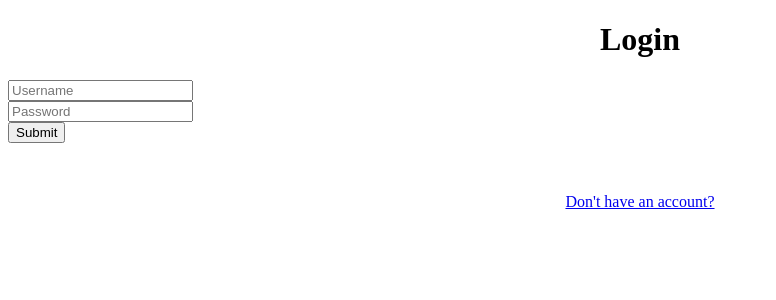
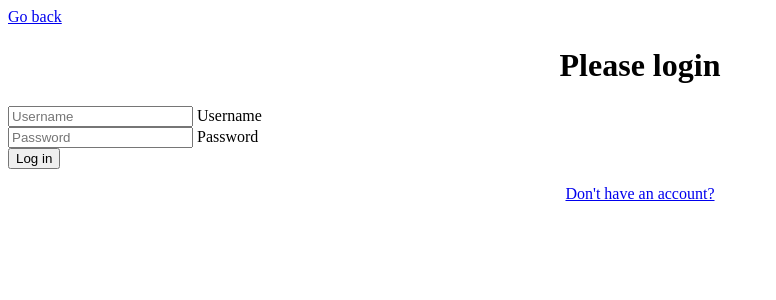
Before and after one commit to TahmidMahin/Todo-list, a Python web app: template templates/login.html in a window 1280 px wide. Shown: the top 300 px of the page, without its empty margins (0-776 px from the left). Run offline with Jinja, Linux system fonts and the light colour scheme; the template is opened without the code that fills it, so the values that code supplies are empty.

Commit message:
Update login.html

```diff
--- a/templates/login.html
+++ b/templates/login.html
@@ -1,16 +1,24 @@
 {% extends "universal.html" %}
 
 {% block desc %}
-<h1 align="center">Login</h1>
-<form action="/login" method="post">
-	<input placeholder="Username" type="text" name="username" align="center">
-	<br>
-	<input placeholder="Password" type="password" name="password" align="center">
-	<br>
-	<input type="submit" align="center">
-	<br>
-</form>
-<p align="center">{{message}}</p>
-<br>
-<a href="/signup"> <p align="center">Don't have an account?</p> </a>
+<a href="/">Go back</a><br>
+<main class="form-signin">
+
+	<form action="/login" method="post">
+		<h1 align="center" class="h3 mb-3 fw-normal">Please login</h1>
+		<div class="form-floating">
+			<input id="username" placeholder="Username" type="text" name="username" class="form-control">
+			<label for="username">Username</label>
+		</div>
+		<div class="form-floating">
+			<input id="password" placeholder="Password" type="password" name="password" class="form-control">
+			<label for="password">Password</label>
+		</div>
+		<button class="w-100 btn btn-lg btn-primary" type="submit">Log in</button>
+		<p align="center">{{message}}</p>
+		<a href="/signup"> <p align="center">Don't have an account?</p> </a>
+	</form>
+
+</main>
+
 {% endblock %}
```
